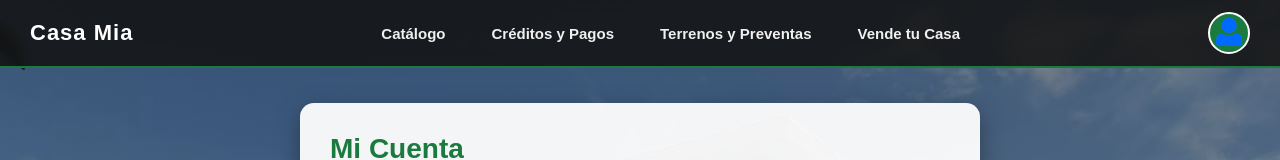
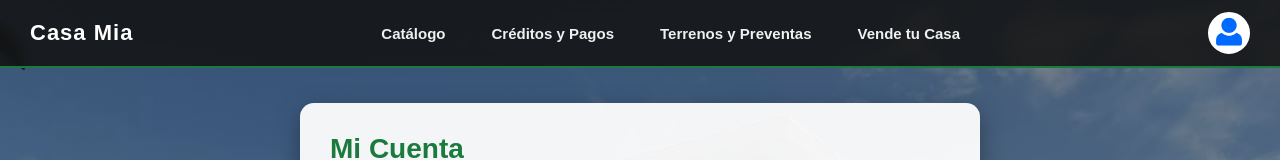
Before and after one commit to CASAMIAWEB/Casa-Mia, a plain HTML site: page Cuenta.html in a window 1280 px wide. Shown: the top 160 px of the page. Drawn offline with Linux system fonts and the light colour scheme.

Commit message:
Update Cuenta.html

```diff
--- a/Cuenta.html
+++ b/Cuenta.html
@@ -27,7 +27,7 @@
 
     /* Perfil */
     .perfil-contenedor { position: relative; display: inline-block; cursor: pointer; }
-    .icono-perfil { width: 42px; height: 42px; border-radius: 50%; border: 2px solid #ffffff; background-color: #1b7a3d; object-fit: cover; display: block; }
+    .icono-perfil { width: 42px; height: 42px; border-radius: 50%; border: 2px solid #ffffff; background-color: #ffffff; object-fit: cover; display: block; }
     .perfil-contenedor::after { content: ""; position: absolute; top: 42px; right: 0; width: 100%; height: 14px; }
     .tarjeta-perfil {
       position: absolute; right: 0; top: 52px; width: 245px; background-color: rgba(255, 255, 255, 0.97);
```
